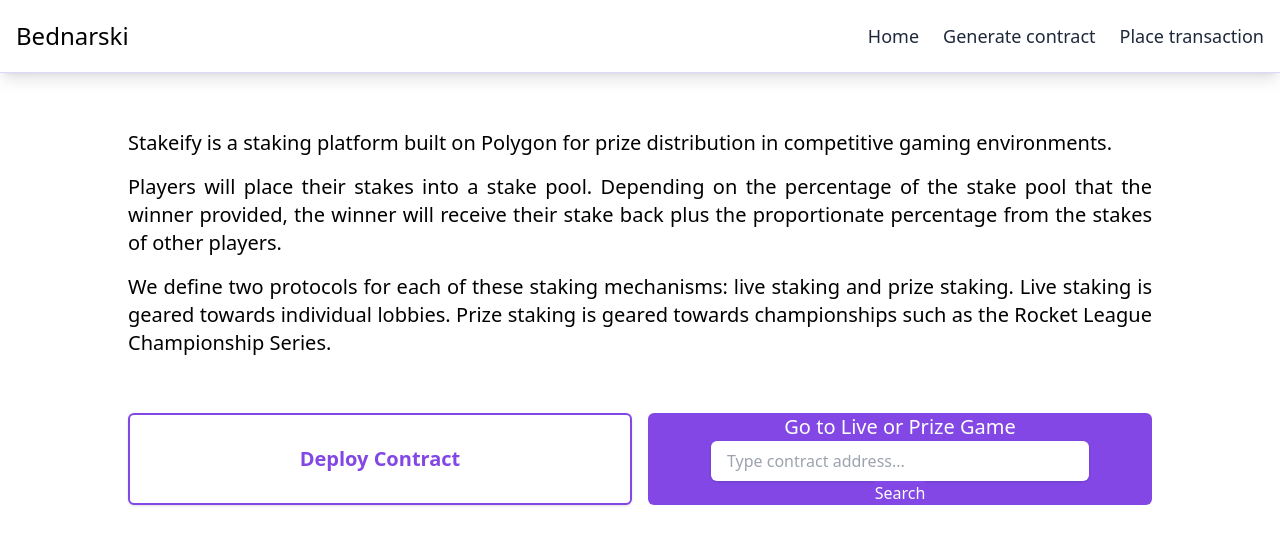
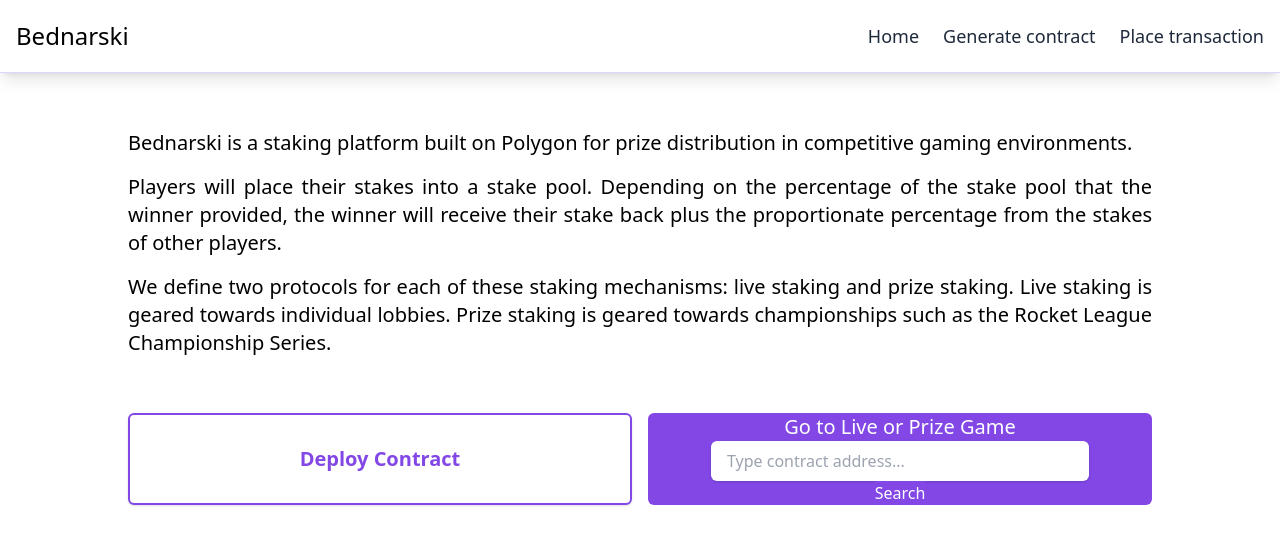
Before and after one commit to thendg/stakeify, a Next.js app: page / in a window 1280 px wide. Shown: the top 544 px of the page. Built offline with nearby package versions, Linux system fonts and the light colour scheme.

Commit message:
Bednarski name change on index page

```diff
--- a/pages/index.js
+++ b/pages/index.js
@@ -8,7 +8,7 @@ function HomePage() {
     <div>
       <div className="mt-14  text-xl text-justify mx-32">
         <p>
-          Stakeify is a staking platform built on Polygon for prize distribution
+          Bednarski is a staking platform built on Polygon for prize distribution
           in competitive gaming environments.
         </p>
         <p className="mt-4">
```
